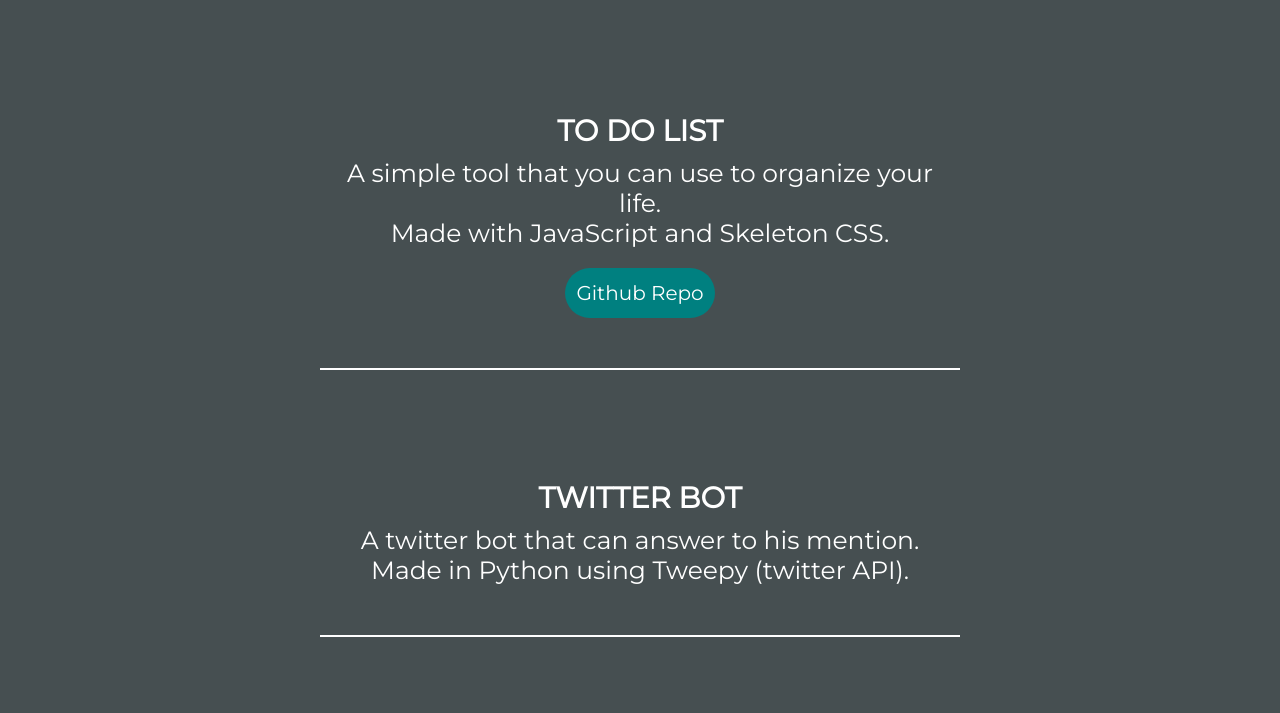
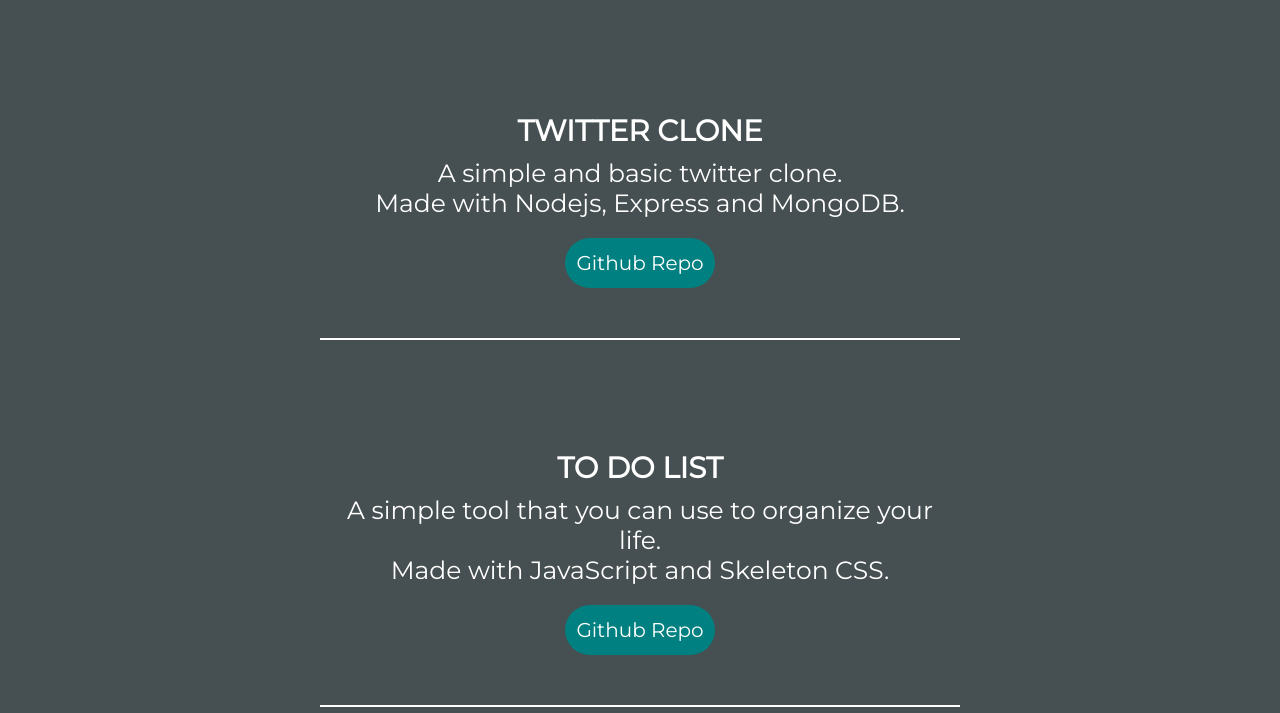
Before and after one commit to IliasLamrani/Shelyp.github.io, a plain HTML site: page projects/projects.html in a window 1280 px wide. Shown: the part 87-800 px from the top of the page. Drawn offline with Linux system fonts and the light colour scheme.

Commit message:
Added twitter clone project

```diff
--- a/projects/projects.html
+++ b/projects/projects.html
@@ -20,6 +20,13 @@
     </header>
 
     <div id = 'presentation'>
+        <div class = 'project' id = 'twitter-clone'>
+            <h3>Twitter Clone</h3>
+            <p>A simple and basic twitter clone.</p>
+            <p>Made with Nodejs, Express and MongoDB.</p>
+            <a href="https://github.com/Shelyp/Discussy-TwitterClone" target="blank"><button>Github Repo</button></a>
+        </div>
+
         <div class = 'project' id = 'to-do-list'>
             <h3>To do list</h3>
             <p>A simple tool that you can use to organize your life.</p>
```
